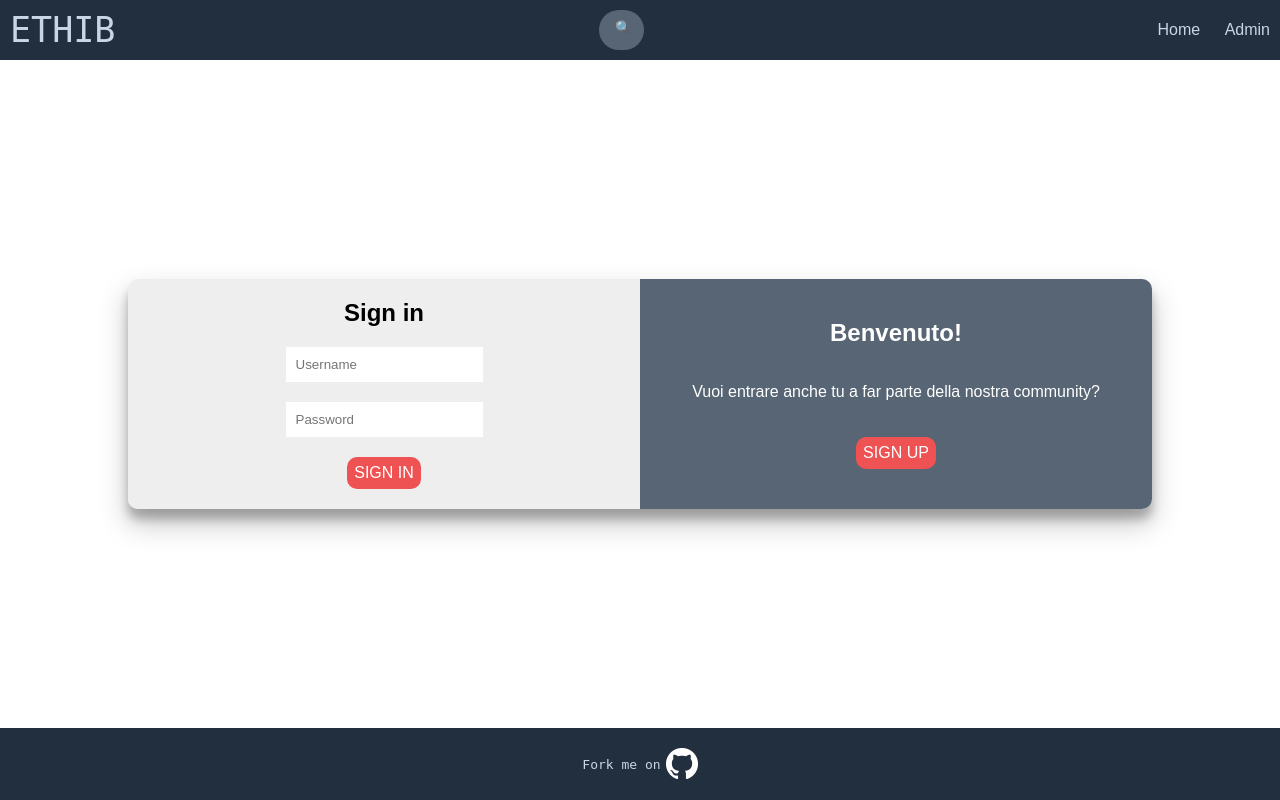
After one commit to drw0if/ethlib, a PHP site: page /signin.php in a window 1280 px wide. The commit adds this page. Run offline with PHP 8.4, Linux system fonts and the light colour scheme.

Commit message:
Added login and register form styles

```diff
--- /dev/null
+++ b/signin.php
@@ -0,0 +1,31 @@
+<?php require_once "template/header.php"; ?>
+
+    <div class="splitted-container">
+        <div class="form-container">
+            <h2 class="center">
+                Sign in
+            </h2>
+            <form action="" method="POST">
+                <input class="form-input" type="text" name="username" placeholder="Username">
+                <input class="form-input" type="password" name="password" placeholder="Password">
+                <input class="form-input form-button" type="submit" name="submit" value="SIGN IN">
+            </form>
+        </div>
+        <div class="redirect-container">
+            <h2 class="center">
+                Benvenuto!
+            </h2>
+            <p class="center">
+                Vuoi entrare anche tu a far parte della nostra community?
+            </p>
+
+            <a href="signup.php">
+                <input class="form-input form-button" type="button" value="SIGN UP">
+            </a>
+
+        </div>
+    </div>
+
+
+
+<?php require_once "template/footer.php"; ?>
--- a/template/style.css
+++ b/template/style.css
@@ -7,6 +7,10 @@ html, body{
     display: flex;
     flex-direction: column;
     font-family: sans-serif;
+}
+
+.center{
+    text-align: center;
 }
 
 .page-header{
@@ -86,6 +90,7 @@ html, body{
     flex-grow: 2;
     width: 80%;
     margin: 0px auto;
+    display: flex;
 }
 
 .page-footer{
@@ -106,3 +111,54 @@ html, body{
     font-family: monospace;
     margin-right: 5px;
 }
+
+.splitted-container{
+    margin: auto;
+    width: 100%;
+    display: flex;
+    flex-direction: row;
+    border-radius: 10px;
+    box-shadow: 0 14px 28px rgba(0,0,0,0.25), 0 10px 10px rgba(0,0,0,0.22);
+}
+
+.splitted-container div{
+    width: 50%;
+}
+
+.form-input{
+    display: block;
+    margin: 20px auto;
+    border: none;
+    outline-color: black;
+    padding: 10px;
+}
+
+.form-button{
+    border-radius: 10px;
+    outline: none;
+    font-size: 1em;
+    padding: 7px;
+    background-color:#ee5253;
+    color: white;
+}
+
+
+.form-container{
+    background-color: #eee;
+    border-top-left-radius: 10px;
+    border-bottom-left-radius: 10px;
+}
+
+.redirect-container{
+    display: flex;
+    flex-direction: column;
+    justify-content: center;
+    background-color: #576574;
+    border-top-right-radius: 10px;
+    border-bottom-right-radius: 10px;
+    color: #fff;
+}
+
+.redirect-container a{
+    text-decoration: none;
+}
```
Also changed, not shown: signup.php (renamed from register.php, +33 -8 lines).
